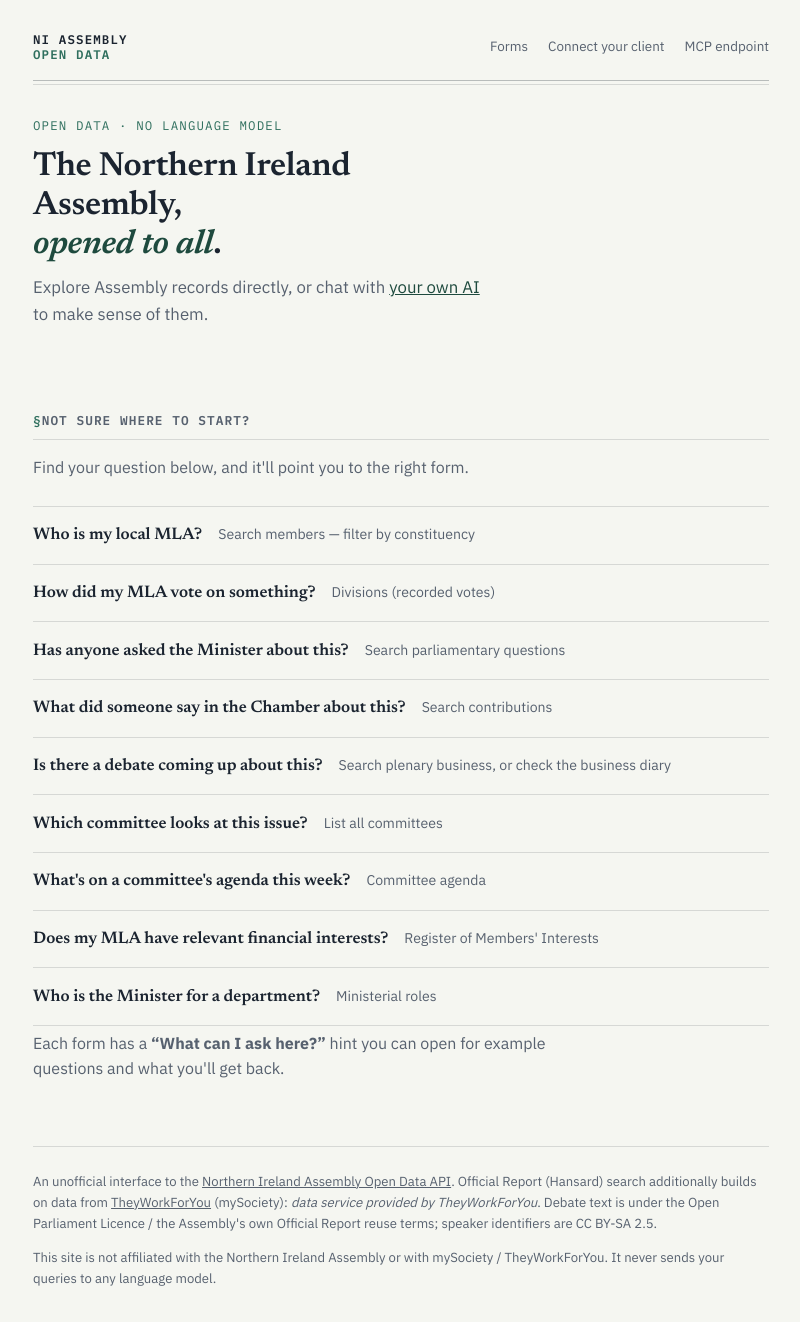
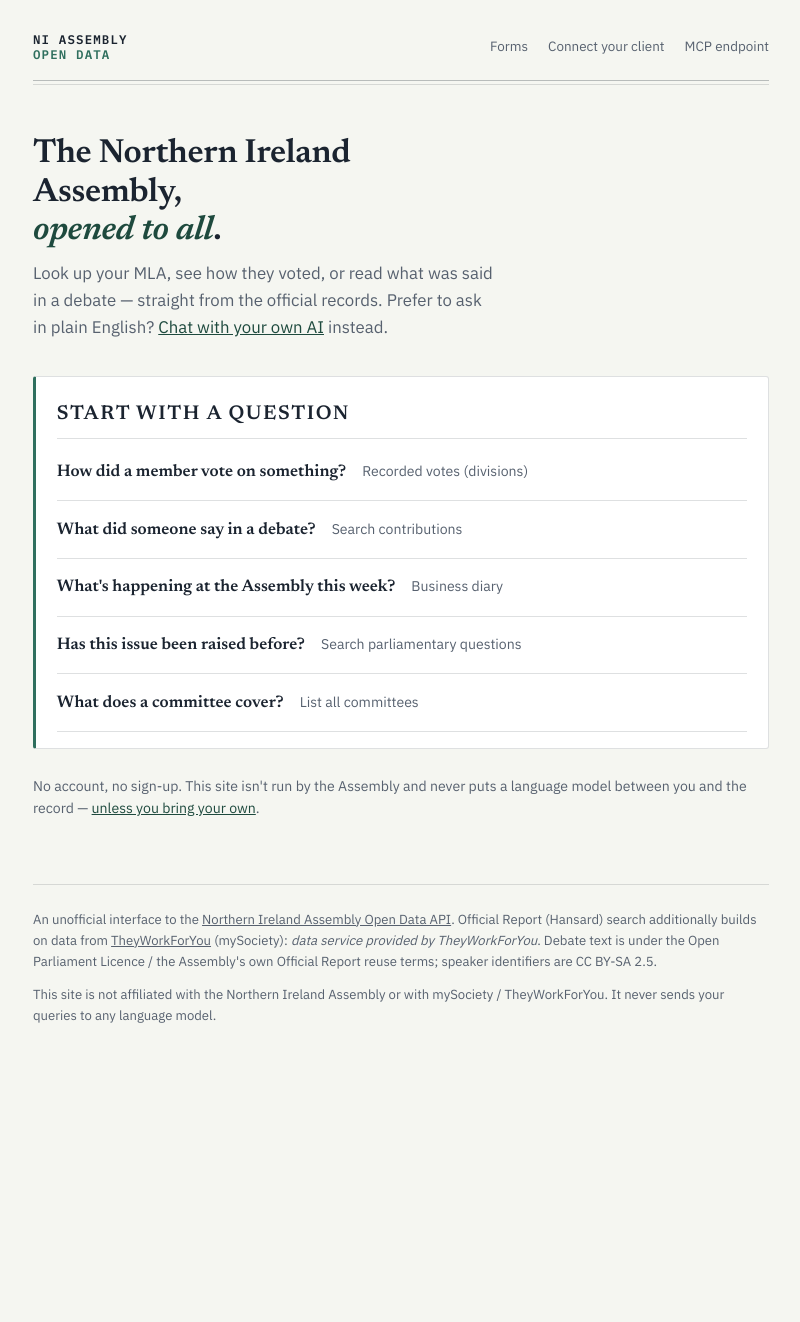
Before and after one commit to tobiasdavidson7-ui/ni-assembly-mcp, a Python web app: template ni_assembly_mcp/forms/templates/index.html in a window 1280 px wide. Shown: the top 1322 px of the page, without its empty margins (239-1039 px from the left). After the commit the page ends 1023 px from the top, so only its background shows below. Run offline with Jinja, Linux system fonts and the light colour scheme; the template is opened without the code that fills it, so the values that code supplies are empty.

Commit message:
Redesign homepage: task-first fast path, collapsed topic groups, plain-language link text
Restructures the homepage per the redesign briefing, presentation-only:

- New "Start with a question" callout (5 plain-language questions ->
  their form) as the primary fast path, styled as a bordered callout
  distinct from the rest of the page.
- The full link index is now six collapsed <details> groups (People,
  Questions, Plenary business & divisions, Hansard, Committees,
  Reference lists), each with a one-line plain-language gloss next to
  its name, instead of ~25 links shown flat.
- Every form now carries a separate `blurb` (plain-language, for the
  homepage) alongside its existing `summary` (fuller/more technical,
  still shown on the form page itself) — so implementation detail like
  filter precedence or "needs the local index" moves off the homepage
  without being deleted.
- The "no account / not run by the Assembly / no AI" reassurance moves
  out of the hero into a short line below the fast path.
- Hero copy leads with what the site does in plain terms.

No forms, fields, or routes were removed — same 21 forms, same URLs.

Co-Authored-By: Claude Sonnet 5 <noreply@anthropic.com>

```diff
--- a/ni_assembly_mcp/forms/__init__.py
+++ b/ni_assembly_mcp/forms/__init__.py
@@ -6,7 +6,7 @@ its Starlette app is built; :data:`FORMS` is the declarative spec list.
 
 from __future__ import annotations
 
-from ni_assembly_mcp.forms.specs import FORMS, FORMS_BY_NAME
+from ni_assembly_mcp.forms.specs import FORMS, FORMS_BY_NAME, GROUP_GLOSS
 from ni_assembly_mcp.forms.views import register_form_routes
 
-__all__ = ["FORMS", "FORMS_BY_NAME", "register_form_routes"]
+__all__ = ["FORMS", "FORMS_BY_NAME", "GROUP_GLOSS", "register_form_routes"]
--- a/ni_assembly_mcp/forms/templates/base.html
+++ b/ni_assembly_mcp/forms/templates/base.html
@@ -120,21 +120,45 @@
   footer a:hover { color: var(--accent-strong); }
 
   /* index.html — hero */
-  .hero { padding: .2rem 0 2.6rem; }
-  .eyebrow {
-    font-family: var(--font-mono); font-size: .78rem; letter-spacing: .09em;
-    text-transform: uppercase; color: var(--accent); margin: 0 0 .8rem;
-  }
+  .hero { padding: 1.4rem 0 2.2rem; }
   .hero h1 { margin-top: 0; max-width: 18ch; }
   .hero h1 em { font-style: italic; color: var(--accent-strong); }
   .hero .lede { font-size: 1.05rem; color: var(--ink-soft); max-width: 46ch; margin: 0; }
 
-  /* index.html — lookup section (reuses .register-list/.register-row below) */
-  .lookup { margin: 0 0 1rem; }
+  /* index.html — "start with a question" fast path (same callout language as .beginner) */
+  .start {
+    margin: 0 0 1.6rem; padding: .2rem 1.3rem 1rem; border: 1px solid var(--hairline);
+    border-left: 3px solid var(--accent); border-radius: var(--radius); background: var(--paper-raised);
+  }
+  .start-title {
+    font-family: var(--font-display); font-weight: 600; font-size: 1.25rem;
+    margin: 1.1rem 0 .3rem; color: var(--ink);
+  }
+  .start .register-list li:first-child { border-top: none; }
 
-  /* index.html — register (form groups) */
-  .register { margin: 0 0 1rem; }
-  .register-heading::before { content: "\00a7 "; color: var(--accent); }
+  /* index.html — reassurance line (moved out of the hero, kept short) */
+  .reassurance { color: var(--ink-soft); font-size: .88rem; margin: 0 0 2.8rem; }
+
+  /* index.html — collapsible topic groups */
+  .topic { margin: 0 0 .9rem; border-bottom: 1px solid var(--hairline); }
+  .topic-summary {
+    cursor: pointer; list-style: none; display: flex; flex-wrap: wrap;
+    align-items: baseline; gap: .3rem 1rem; padding: 1rem 0; user-select: none;
+  }
+  .topic-summary::-webkit-details-marker { display: none; }
+  .topic-summary::before {
+    content: "\25B8"; color: var(--accent); font-size: .8em; margin-right: .1rem;
+    transition: transform .15s;
+  }
+  .topic[open] .topic-summary::before { transform: rotate(90deg); }
+  .topic-name {
+    font-family: var(--font-mono); font-weight: 600; font-size: .8rem;
+    letter-spacing: .08em; text-transform: uppercase; color: var(--ink);
+  }
+  .topic-gloss { color: var(--ink-soft); font-size: .88rem; }
+  .topic .register-list { margin: 0 0 1.2rem; }
+
+  /* index.html — register (form groups), also reused by .start above */
   .register-list { list-style: none; margin: 0; padding: 0; }
   .register-list li { border-bottom: 1px solid var(--hairline); }
   .register-list li:first-child { border-top: 1px solid var(--hairline); }
--- a/ni_assembly_mcp/forms/templates/index.html
+++ b/ni_assembly_mcp/forms/templates/index.html
@@ -1,80 +1,64 @@
 {% extends "base.html" %}
 {% block content %}
 <section class="hero">
-  <p class="eyebrow">Open data &middot; no language model</p>
   <h1>The Northern Ireland Assembly,<br><em>opened to all</em>.</h1>
-  <p class="lede">Explore Assembly records directly, or chat with
-  <a href="/connect">your own AI</a> to make sense of them.</p>
+  <p class="lede">Look up your MLA, see how they voted, or read what was said in a
+  debate — straight from the official records. Prefer to ask in plain English?
+  <a href="/connect">Chat with your own AI</a> instead.</p>
 </section>
 
-<section class="lookup">
-  <h2 class="register-heading">Not sure where to start?</h2>
-  <p class="summary">Find your question below, and it'll point you to the right form.</p>
+<section class="start">
+  <h2 class="start-title">Start with a question</h2>
   <ul class="register-list">
-    <li><a class="register-row" href="/forms/members">
-      <span class="register-row-title">Who is my local MLA?</span>
-      <span class="register-row-summary">Search members — filter by constituency</span>
+    <li><a class="register-row" href="/forms/divisions">
+      <span class="register-row-title">How did a member vote on something?</span>
+      <span class="register-row-summary">Recorded votes (divisions)</span>
       <span class="register-row-arrow" aria-hidden="true">&rarr;</span>
     </a></li>
-    <li><a class="register-row" href="/forms/divisions">
-      <span class="register-row-title">How did my MLA vote on something?</span>
-      <span class="register-row-summary">Divisions (recorded votes)</span>
+    <li><a class="register-row" href="/forms/contributions">
+      <span class="register-row-title">What did someone say in a debate?</span>
+      <span class="register-row-summary">Search contributions</span>
+      <span class="register-row-arrow" aria-hidden="true">&rarr;</span>
+    </a></li>
+    <li><a class="register-row" href="/forms/business-diary">
+      <span class="register-row-title">What's happening at the Assembly this week?</span>
+      <span class="register-row-summary">Business diary</span>
       <span class="register-row-arrow" aria-hidden="true">&rarr;</span>
     </a></li>
     <li><a class="register-row" href="/forms/questions">
-      <span class="register-row-title">Has anyone asked the Minister about this?</span>
+      <span class="register-row-title">Has this issue been raised before?</span>
       <span class="register-row-summary">Search parliamentary questions</span>
       <span class="register-row-arrow" aria-hidden="true">&rarr;</span>
     </a></li>
-    <li><a class="register-row" href="/forms/contributions">
-      <span class="register-row-title">What did someone say in the Chamber about this?</span>
-      <span class="register-row-summary">Search contributions</span>
-      <span class="register-row-arrow" aria-hidden="true">&rarr;</span>
-    </a></li>
-    <li><a class="register-row" href="/forms/plenary-business">
-      <span class="register-row-title">Is there a debate coming up about this?</span>
-      <span class="register-row-summary">Search plenary business, or check the business diary</span>
-      <span class="register-row-arrow" aria-hidden="true">&rarr;</span>
-    </a></li>
     <li><a class="register-row" href="/forms/committees">
-      <span class="register-row-title">Which committee looks at this issue?</span>
+      <span class="register-row-title">What does a committee cover?</span>
       <span class="register-row-summary">List all committees</span>
       <span class="register-row-arrow" aria-hidden="true">&rarr;</span>
     </a></li>
-    <li><a class="register-row" href="/forms/committee-agenda">
-      <span class="register-row-title">What's on a committee's agenda this week?</span>
-      <span class="register-row-summary">Committee agenda</span>
-      <span class="register-row-arrow" aria-hidden="true">&rarr;</span>
-    </a></li>
-    <li><a class="register-row" href="/forms/registered-interests">
-      <span class="register-row-title">Does my MLA have relevant financial interests?</span>
-      <span class="register-row-summary">Register of Members' Interests</span>
-      <span class="register-row-arrow" aria-hidden="true">&rarr;</span>
-    </a></li>
-    <li><a class="register-row" href="/forms/ministerial-roles">
-      <span class="register-row-title">Who is the Minister for a department?</span>
-      <span class="register-row-summary">Ministerial roles</span>
-      <span class="register-row-arrow" aria-hidden="true">&rarr;</span>
-    </a></li>
   </ul>
-  <p class="summary">Each form has a <strong>&ldquo;What can I ask here?&rdquo;</strong> hint you can open for
-  example questions and what you'll get back.</p>
 </section>
 
+<p class="reassurance">No account, no sign-up. This site isn't run by the Assembly and
+never puts a language model between you and the record — <a href="/connect">unless you
+bring your own</a>.</p>
+
 {% for group, specs in groups %}
-<section class="register">
-  <h2 class="register-heading">{{ group }}</h2>
+<details class="topic">
+  <summary class="topic-summary">
+    <span class="topic-name">{{ group }}</span>
+    <span class="topic-gloss">{{ group_gloss.get(group, "") }}</span>
+  </summary>
   <ul class="register-list">
     {% for spec in specs %}
     <li>
       <a class="register-row" href="/forms/{{ spec.name }}">
         <span class="register-row-title">{{ spec.title }}</span>
-        <span class="register-row-summary">{{ spec.summary }}</span>
+        <span class="register-row-summary">{{ spec.blurb or spec.summary }}</span>
         <span class="register-row-arrow" aria-hidden="true">&rarr;</span>
       </a>
     </li>
     {% endfor %}
   </ul>
-</section>
+</details>
 {% endfor %}
 {% endblock %}
--- a/ni_assembly_mcp/forms/views.py
+++ b/ni_assembly_mcp/forms/views.py
@@ -23,7 +23,7 @@ from jinja2 import Environment, FileSystemLoader, select_autoescape
 from starlette.responses import FileResponse, HTMLResponse
 
 from ni_assembly_mcp.forms.render import normalise
-from ni_assembly_mcp.forms.specs import FORMS, FORMS_BY_NAME, FormField, FormSpec, clamp_counts
+from ni_assembly_mcp.forms.specs import FORMS, FORMS_BY_NAME, GROUP_GLOSS, FormField, FormSpec, clamp_counts
 from ni_assembly_mcp.settings import settings
 
 if TYPE_CHECKING:
@@ -100,7 +100,7 @@ async def _run_form(spec: FormSpec, submitted: dict[str, str]) -> HTMLResponse:
 
 
 async def index(_request: Request) -> HTMLResponse:
-    return _render("index.html", groups=_grouped())
+    return _render("index.html", groups=_grouped(), group_gloss=GROUP_GLOSS)
 
 
 async def logo(_request: Request) -> FileResponse:
```
Also changed, not shown: ni_assembly_mcp/forms/specs.py (+40 -5 lines).
